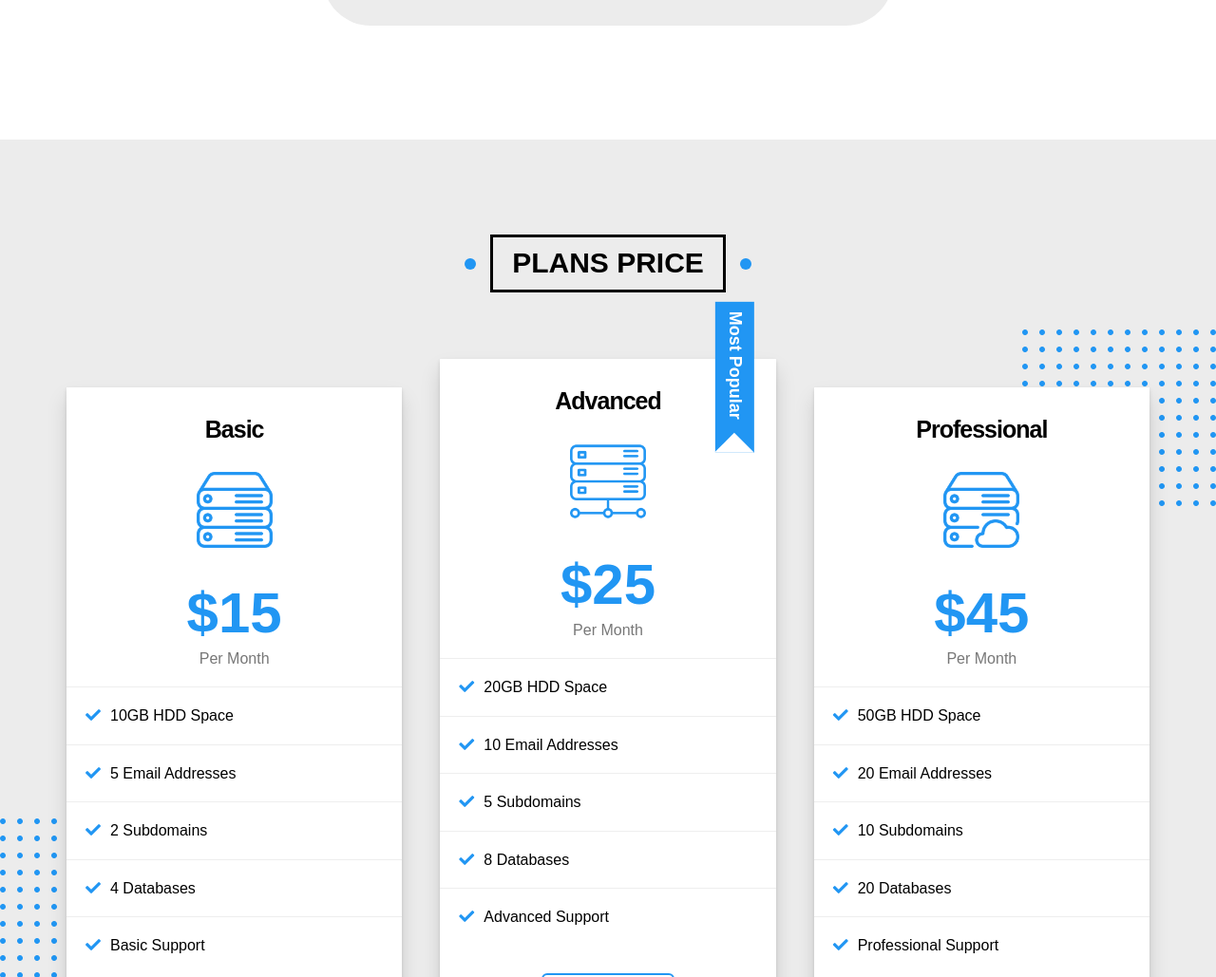
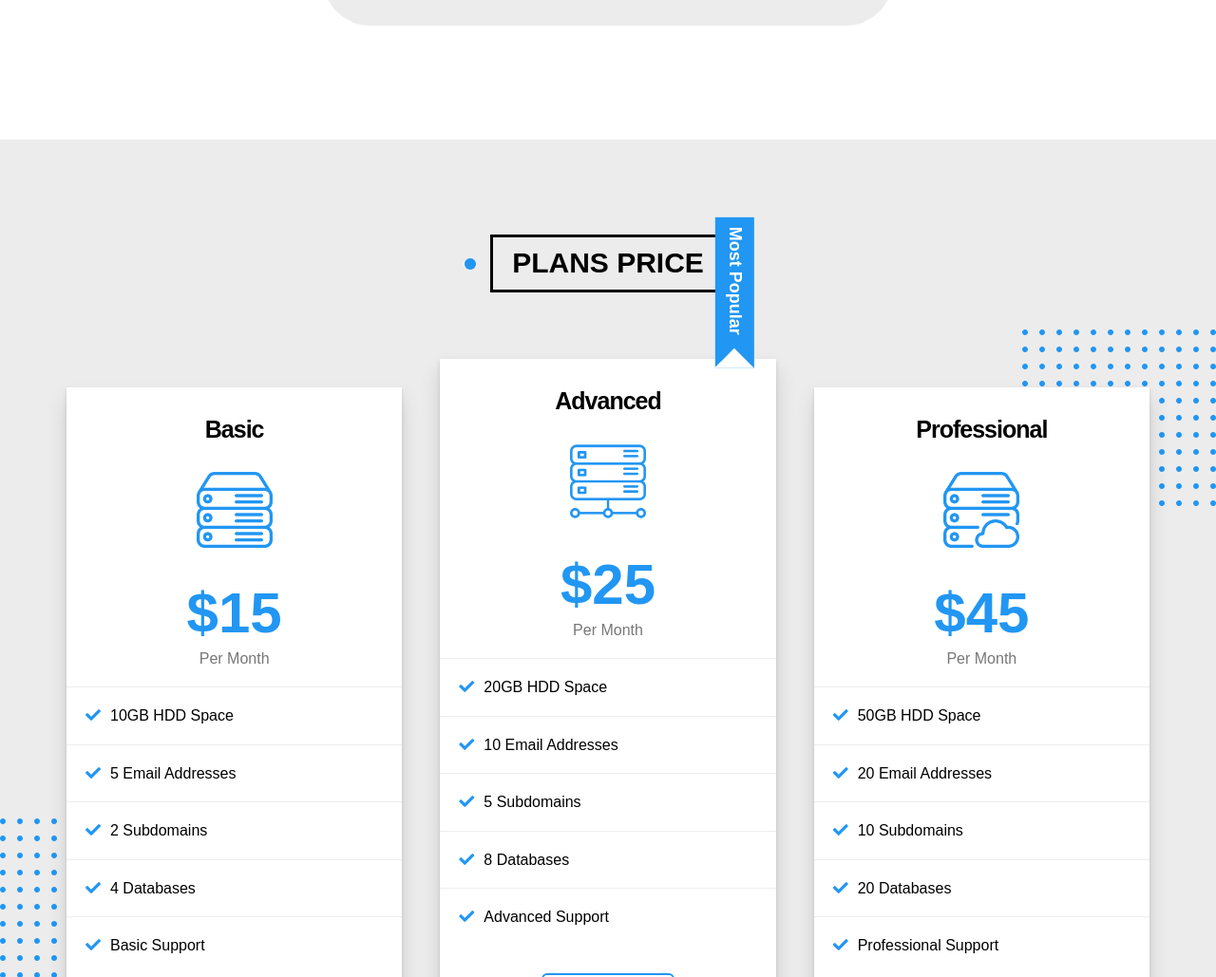
Before and after one commit to Rania-Ro/Samuel, a plain HTML site: page index.html in a window 1280 px wide. Shown: the part 10297-11326 px from the top of the page at 95% size. Drawn offline with Linux system fonts and the light colour scheme.

Commit message:
Update samuel.css

```diff
--- a/css/samuel.css
+++ b/css/samuel.css
@@ -1610,7 +1610,7 @@ ul {
 
 .plans .container .popular .label {
     position: absolute;
-    top: calc(0% - 1px);
+    top: calc(0% - 90px);
     right: -36px;
     padding: 10px 35px 10px 10px;
     background-color: var(--main-color);
```
